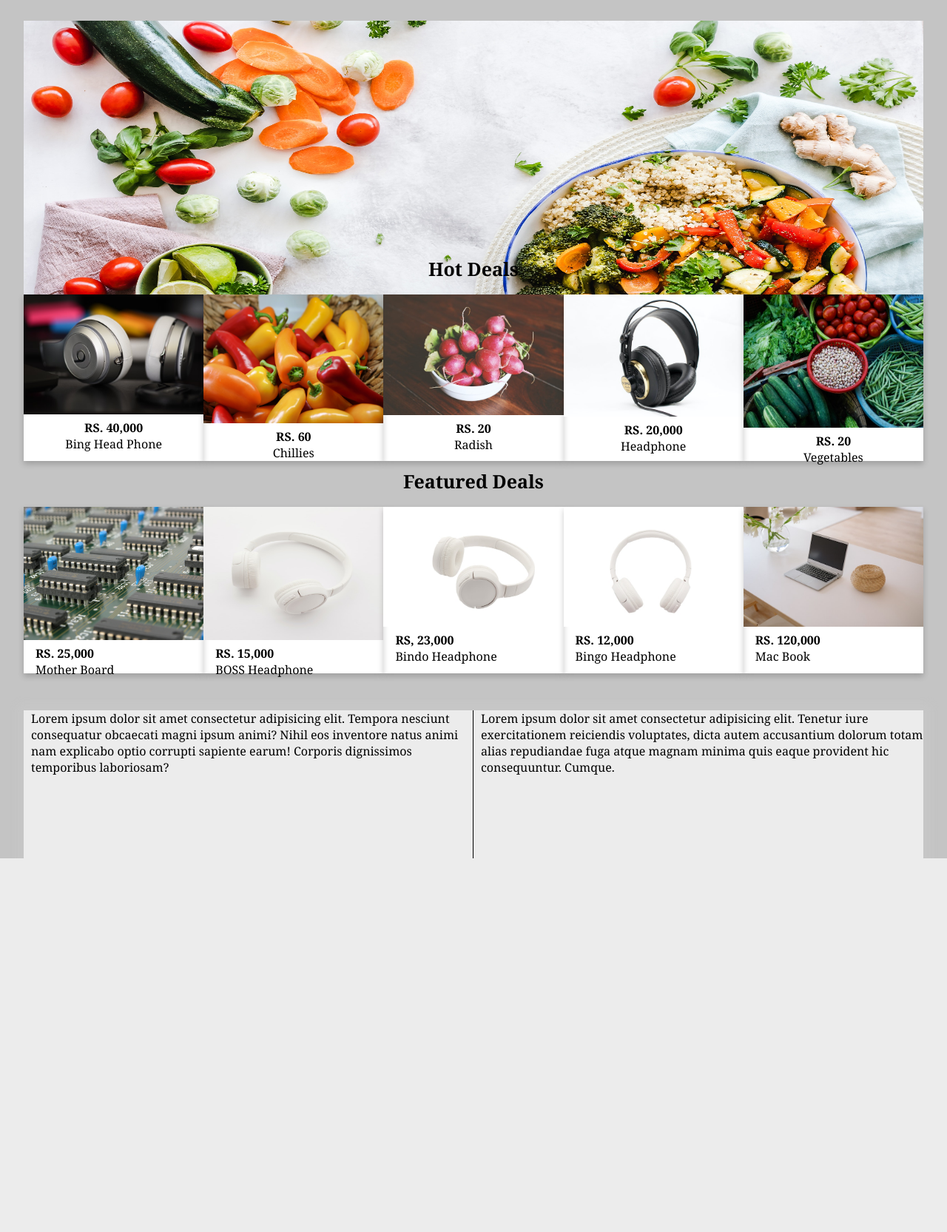
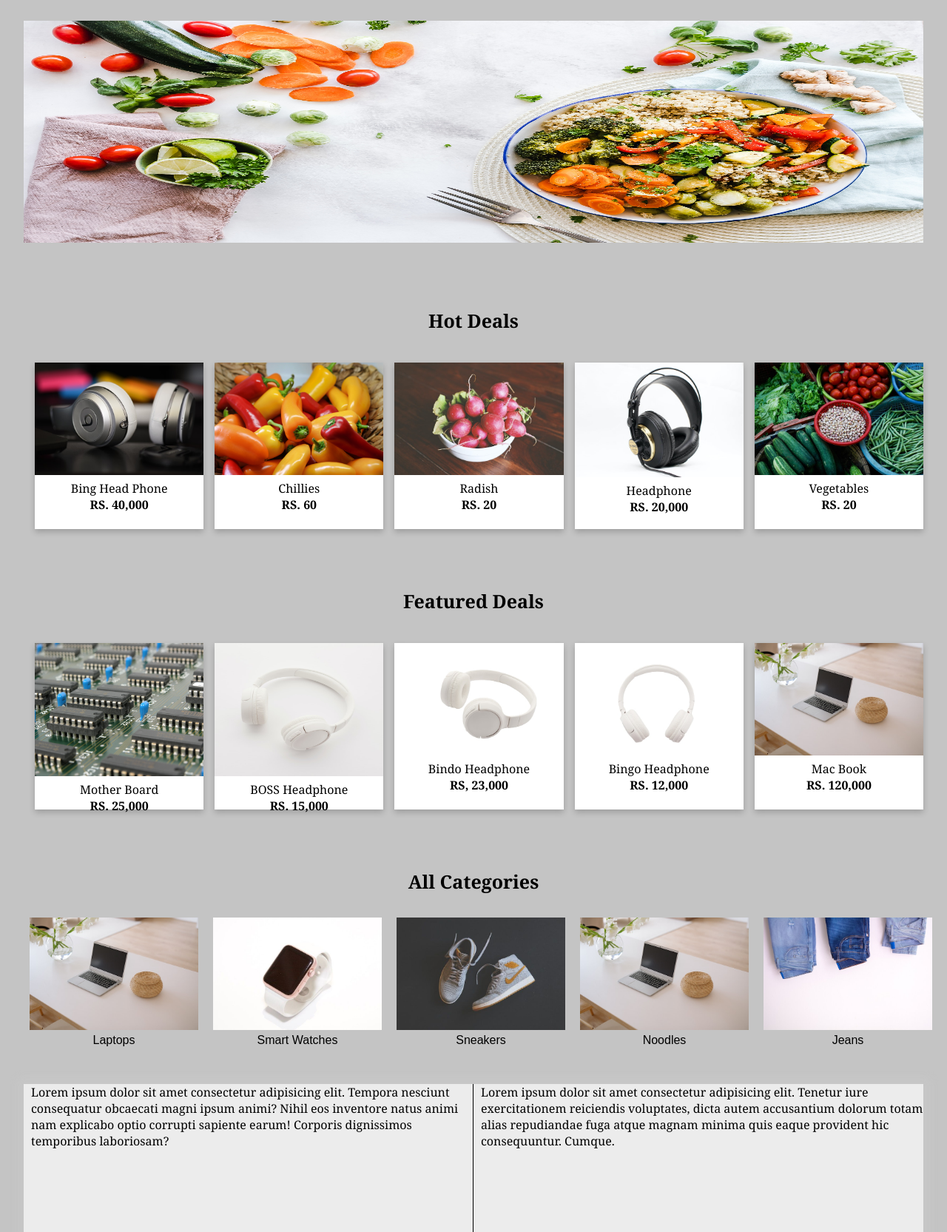
Before and after one commit to Muhammadaliraza879/commerece-website, a PHP site: page / in a window 1280 px wide. Shown: the part 111-1776 px from the top of the page at 74% size. Before the commit the page ends 1271 px from the top, so only its background shows below. Run offline with PHP 8.4, Linux system fonts and the light colour scheme; some libraries are stand-ins or nearby versions.

Commit message:
feature: fix some styles

```diff
--- a/index.html
+++ b/index.html
@@ -1,15 +1,13 @@
 <!DOCTYPE html>
 <html lang="en">
+
 <head>
   <meta charset="UTF-8" />
   <meta http-equiv="X-UA-Compatible" content="IE=edge" />
   <!-- Link to Main style sheet-->
   <link href="./style.css" rel="stylesheet" />
   <!-- Link to FontAwesome CDN-->
-    <link
-      rel="stylesheet"
-      href="https://cdnjs.cloudflare.com/ajax/libs/font-awesome/6.3.0/css/all.min.css"
-    />
+  <link rel="stylesheet" href="https://cdnjs.cloudflare.com/ajax/libs/font-awesome/6.3.0/css/all.min.css" />
   <meta name="viewport" content="width=device-width, initial-scale=1.0" />
   <title>Commerece Website</title>
 </head>
@@ -38,72 +36,49 @@
   </div>
 </header>
 <!--Body Section-->
+
 <body>
   <div class="body">
     <!--Carousel Section-->
     <div class="carousel">
-        <img
-          src="./Images/pexels-ella-olsson-1640777.jpg"
-          alt="carousel"
-          style="max-height: 190%; width: 100%"
-        />
+      <img src="./Images/pexels-ella-olsson-1640777.jpg" alt="carousel" style="max-height: 100%; width: 100%" />
     </div>
     <!--Hot Deals Section-->
     <p class="ht-d">Hot Deals</p>
     <div class="hot-deals">
       <div class="card">
-          <img
-            src="./Images/pexels-parag-deshmukh-577769.jpg"
-            alt="Avatar"
-            style="width: 100%"
-          />
+        <img src="./Images/pexels-parag-deshmukh-577769.jpg" alt="Avatar" style="width: 100%" />
         <div class="container">
+          <p>Bing Head Phone</p>
           <h4><b>RS. 40,000</b></h4>
-            <p>Bing Head Phone</p>
         </div>
       </div>
       <div class="card">
-          <img
-            src="./Images/pexels-nick-collins-1274613.jpg"
-            alt="Avatar"
-            style="width: 100%; height: 77.5%"
-          />
+        <img src="./Images/pexels-nick-collins-1274613.jpg" alt="Avatar" style="width: 100%;"/>
         <div class="container">
+          <p>Chillies</p>
           <h4><b>RS. 60</b></h4>
-            <p>Chillies</p>
         </div>
       </div>
       <div class="card">
-          <img
-            src="./Images/pexels-lumn-191043.jpg"
-            alt="Avatar"
-            style="width: 100%"
-          />
+        <img src="./Images/pexels-lumn-191043.jpg" alt="Avatar" style="width: 100%" />
         <div class="container">
+          <p>Radish</p>
           <h4><b>RS. 20</b></h4>
-            <p>Radish</p>
         </div>
       </div>
       <div class="card">
-          <img
-            src="./Images/pexels-kinkate-gruber-205926.jpg"
-            alt="Avatar"
-            style="width: 100%"
-          />
+        <img src="./Images/pexels-kinkate-gruber-205926.jpg" alt="Avatar" style="width: 100%" />
         <div class="container">
+          <p>Headphone</p>
           <h4><b>RS. 20,000</b></h4>
-            <p>Headphone</p>
         </div>
       </div>
       <div class="card">
-          <img
-            src="./Images/pexels-jonathan-pham-2955794.jpg"
-            alt="Avatar"
-            style="width: 100%; height: 80%"
-          />
+        <img src="./Images/pexels-jonathan-pham-2955794.jpg" alt="Avatar" style="width: 100%;"/>
         <div class="container">
+          <p>Vegetables</p>
           <h4><b>RS. 20</b></h4>
-            <p>Vegetables</p>
         </div>
       </div>
     </div>
@@ -111,68 +86,75 @@
     <p class="ft-d">Featured Deals</p>
     <div class="featured-deals">
       <div class="card">
-          <img
-            src="./Images/pexels-pixabay-39290.jpg"
-            alt="Avatar"
-            style="width: 100%; height: 80%"
-          />
+        <img src="./Images/pexels-pixabay-39290.jpg" alt="Avatar" style="width: 100%; height: 80%" />
         <div class="container">
+          <p>Mother Board</p>
           <h4><b>RS. 25,000</b></h4>
-            <p>Mother Board</p>
         </div>
       </div>
       <div class="card">
-          <img
-            src="./Images/pexels-sound-on-3394650.jpg"
-            alt="Avatar"
-            style="width: 100%; height: 80%"
-          />
+        <img src="./Images/pexels-sound-on-3394650.jpg" alt="Avatar" style="width: 100%; height: 80%" />
         <div class="container">
+          <p>BOSS Headphone</p>
           <h4><b>RS. 15,000</b></h4>
-            <p>BOSS Headphone</p>
         </div>
       </div>
       <div class="card">
-          <img
-            src="./Images/pexels-sound-on-3394665.jpg"
-            alt="Avatar"
-            style="width: 100%"
-          />
+        <img src="./Images/pexels-sound-on-3394665.jpg" alt="Avatar" style="width: 100%" />
         <div class="container">
+          <p>Bindo Headphone</p>
           <h4><b>RS, 23,000</b></h4>
-            <p>Bindo Headphone</p>
         </div>
       </div>
       <div class="card">
-          <img
-            src="./Images/pexels-sound-on-3394666.jpg"
-            alt="Avatar"
-            style="width: 100%"
-          />
+        <img src="./Images/pexels-sound-on-3394666.jpg" alt="Avatar" style="width: 100%" />
         <div class="container">
+          <p>Bingo Headphone</p>
           <h4><b>RS. 12,000</b></h4>
-            <p>Bingo Headphone</p>
         </div>
       </div>
       <div class="card">
-          <img
-            src="./Images/pexels-yan-krukau-5793953.jpg"
-            alt="Avatar"
-            style="width: 100%"
-          />
+        <img src="./Images/pexels-yan-krukau-5793953.jpg" alt="Avatar" style="width: 100%" />
         <div class="container">
+          <p>Mac Book</p>
           <h4><b>RS. 120,000</b></h4>
-            <p>Mac Book</p>
         </div>
       </div>
     </div>
+    <!-- Categories Section -->
+    <p class="cat-d">All Categories</p>
+    <div class="categories">
+      <div class="card">
+        <img src="./Images/pexels-yan-krukau-5793953.jpg" alt="Avatar" style="width: 100%" />
+        <p>Laptops</p>
+      </div>
+      <div class="card">
+        <img src="./Images/smart watch.jpg" alt="Avatar" style="width: 100%" />
+        <p>Smart Watches</p>
+      </div>
+      <div class="card">
+        <img src="./Images/sneakers.jpg" alt="Avatar" style="width: 100%" />
+        <p>Sneakers</p>
+      </div>
+      <div class="card">
+        <img src="./Images/pexels-yan-krukau-5793953.jpg" alt="Avatar" style="width: 100%" />
+        <p>Noodles</p>
+      </div>
+      <div class="card">
+        <img src="./Images/jeans.jpg" alt="Avatar" style="width: 100%" />
+        <p>Jeans</p>
+      </div>
+    </div>
+
   </div>
 </body>
 <!--Footer Section-->
 <footer>
   <div class="footer">
     <div class="about-us">
-        <p>Lorem ipsum dolor sit amet consectetur adipisicing elit. Tempora nesciunt consequatur obcaecati magni ipsum animi? Nihil eos inventore natus animi nam explicabo optio corrupti sapiente earum! Corporis dignissimos temporibus laboriosam?</p>
+      <p>Lorem ipsum dolor sit amet consectetur adipisicing elit. Tempora nesciunt consequatur obcaecati magni ipsum
+        animi? Nihil eos inventore natus animi nam explicabo optio corrupti sapiente earum! Corporis dignissimos
+        temporibus laboriosam?</p>
     </div>
     <div class="contact-us">
       <p>
@@ -184,4 +166,5 @@
     </div>
   </div>
 </footer>
+
 </html>
--- a/style.css
+++ b/style.css
@@ -128,14 +128,16 @@ body {
 /** Hot Deals title**/
 .ht-d {
   font-size: 25px;
-  padding: 10px 0;
+  padding-top: 5rem;
+  padding-bottom: 2rem;
   font-weight: bold;
   text-align: center;
 }
 /** Featured Deals title**/
 .ft-d {
   font-size: 25px;
-  padding: 10px 0;
+  padding-top: 5rem;
+  padding-bottom: 2rem;
   font-weight: bold;
   text-align: center;
 }
@@ -143,17 +145,18 @@ body {
 .body .hot-deals {
   display: flex;
   height: 225px;
-  margin: 8px 32px 0px 32px;
   text-align: center;
   flex-direction: row;
+  margin: 8px 32px 0px 32px;
   justify-content: space-evenly;
-  background-color: white;
 }
 /** Featured Deals Section**/
 .body .hot-deals .card {
+  width: 40%;
+  transition: 0.3s;
+  margin-left: 15px;
+  background-color: white;
   box-shadow: 0 4px 8px 0 rgba(0, 0, 0, 0.2);
-  transition: 0.3s;
-  width: 40%;
 }
 
 .body .hot-deals .card:hover {
@@ -168,23 +171,49 @@ body {
   display: flex;
   height: 225px;
   margin: 8px 32px 0px 32px;
-  flex-direction: row;
   justify-content: space-evenly;
-  background-color: #fff;
+  background-color: #C4C4C4;
 }
 /** Featured Deals Section**/
 .body .featured-deals .card {
+  width: 50%;
+  transition: 0.3s;
+  margin-left: 15px;
+  background-color: #fff;
   box-shadow: 0 4px 8px 0 rgba(0, 0, 0, 0.2);
-  transition: 0.3s;
-  width: 40%;
 }
 
 .body .featured-deals .card:hover {
   box-shadow: 0 8px 16px 0 rgba(0, 0, 0, 0.2);
 }
 
-.body .featured-deals .container {
+.body .featured-deals .card .container {
   padding: 2px 16px;
+  padding-bottom: 10px;
+  text-align: center;
+}
+
+.body .cat-d{
+  font-size: 25px;
+  padding-top: 5rem;
+  padding-bottom: 2rem;
+  font-weight: bold;
+  text-align: center;
+}
+
+.body .categories{
+  display: flex;
+  margin: 0px 20px;
+  justify-content: space-evenly;
+}
+
+.body .categories .card{
+  margin-left: 20px;
+}
+
+.body .categories .card p{
+  text-align: center;
+  font-family: arial;
 }
 
 .bdy {
```
Also changed, not shown: Images/jeans.jpg (added), Images/laptop.jpg (added), Images/smart watch.jpg (added), Images/sneakers.jpg (added). Lines whose indentation alone changed are shown as unchanged.
